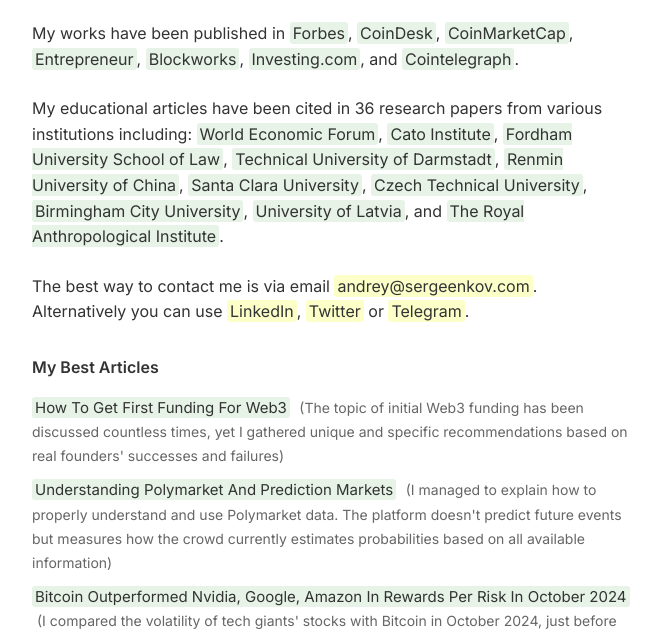
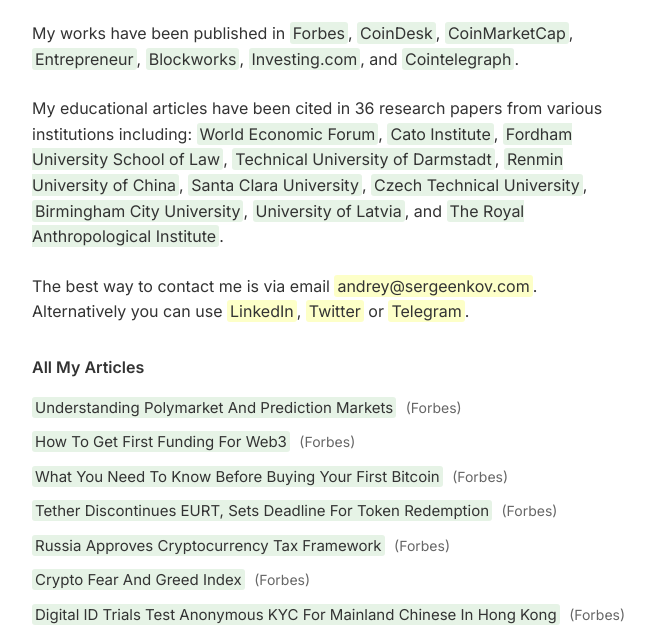
Before and after one commit to AndreySergeenkov/nikopolos1985.github.io, a plain HTML site: page index.html in a window 1280 px wide. Shown: the part 167-800 px from the top of the page, without its empty margins (308-969 px from the left). Drawn offline with Linux system fonts and the light colour scheme.

Commit message:
Update index.html

```diff
--- a/index.html
+++ b/index.html
@@ -20,15 +20,6 @@
             <p class="current-work link-highlight">
             The best way to contact me is via email <a href="mailto:andrey@sergeenkov.com">andrey@sergeenkov.com</a>. Alternatively you can use <a href="https://www.linkedin.com/in/sergeenkov/">LinkedIn</a>, <a href="https://x.com/Nikopolos">Twitter</a> or <a href="https://t.me/Nikopolos">Telegram</a>.
             </p>
-
-            <h2>My Best Articles</h2>
-<ul class="article-list">
-    <li><a href="https://www.forbes.com/sites/digital-assets/2024/11/26/how-to-get-first-funding-for-web3/">How To Get First Funding For Web3</a> <span class="publication-name">(The topic of initial Web3 funding has been discussed countless times, yet I gathered unique and specific recommendations based on real founders' successes and failures)</span></li>
-
-    <li><a href="https://www.forbes.com/sites/digital-assets/2024/11/27/understanding-polymarket-and-prediction-markets/">Understanding Polymarket And Prediction Markets</a> <span class="publication-name">(I managed to explain how to properly understand and use Polymarket data. The platform doesn't predict future events but measures how the crowd currently estimates probabilities based on all available information)</span></li>
-
-    <li><a href="https://www.forbes.com/sites/digital-assets/2024/11/04/bitcoin-outperformed-nvidia-google-amazon-in-rewards-per-risk-in-october-2024/">Bitcoin Outperformed Nvidia, Google, Amazon In Rewards Per Risk In October 2024</a> <span class="publication-name">(I compared the volatility of tech giants' stocks with Bitcoin in October 2024, just before Bitcoin's bull run, and found that Tesla, AMD, and NVIDIA were actually more volatile than Bitcoin. Moreover, Bitcoin's risk-adjusted returns significantly outperformed even the best tech stocks)</span></li>
-</ul>
 
             <h2>All My Articles</h2>
 <ul class="article-list">
```
